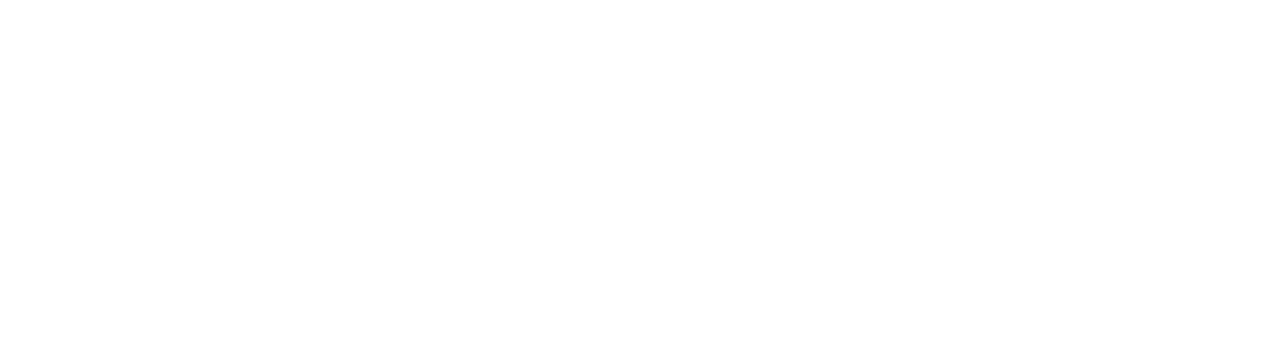
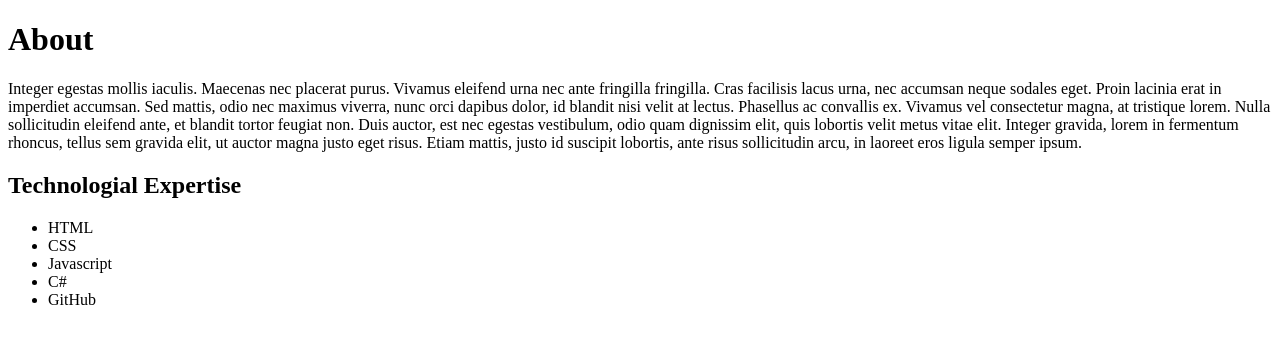
Before and after one commit to 17oogway04/Mid-term-Project-Angular, an Angular app: page /about in a window 1280 px wide. Before the commit this address led to /. Shown: the top 344 px of the page. Built offline with nearby package versions, Linux system fonts and the light colour scheme.

Commit message:
completed the about component elements

```diff
--- a/src/app/app-routing.module.ts
+++ b/src/app/app-routing.module.ts
@@ -1,10 +1,12 @@
 import { NgModule } from '@angular/core';
 import { RouterModule, Routes } from '@angular/router';
 import { HomeComponent } from './components/home/home.component';
+import { AboutComponent } from './components/about/about.component';
 
 const routes: Routes = [
   { path:"", redirectTo: "home", pathMatch: "full" },
-  { path: "home", component: HomeComponent }
+  { path: "home", component: HomeComponent },
+  { path: "about", component: AboutComponent }
 ];
 
 @NgModule({
--- a/src/app/components/about/about.component.html
+++ b/src/app/components/about/about.component.html
@@ -1 +1,20 @@
-<p>about works!</p>
+<h1>About</h1>
+<p> Integer egestas mollis iaculis.
+    Maecenas nec placerat purus.
+    Vivamus eleifend urna nec ante fringilla fringilla.
+    Cras facilisis lacus urna, nec accumsan neque sodales eget.
+    Proin lacinia erat in imperdiet accumsan.
+    Sed mattis, odio nec maximus viverra, nunc orci dapibus dolor, id blandit nisi velit at lectus.
+    Phasellus ac convallis ex. Vivamus vel consectetur magna, at tristique lorem.
+    Nulla sollicitudin eleifend ante, et blandit tortor feugiat non.
+    Duis auctor, est nec egestas vestibulum, odio quam dignissim elit, quis lobortis velit metus vitae elit.
+    Integer gravida, lorem in fermentum rhoncus, tellus sem gravida elit, ut auctor magna justo eget risus.
+    Etiam mattis, justo id suscipit lobortis, ante risus sollicitudin arcu, in laoreet eros ligula semper ipsum.</p>
+<h2>Technologial Expertise</h2>
+<ul>
+    <li>HTML</li>
+    <li>CSS</li>
+    <li>Javascript</li>
+    <li>C#</li>
+    <li>GitHub</li>
+</ul>
```
Also changed, not shown: src/app/models/job-format.ts (added, +8 -0 lines), 1 other file (tests, documents, lock files or other folders).
